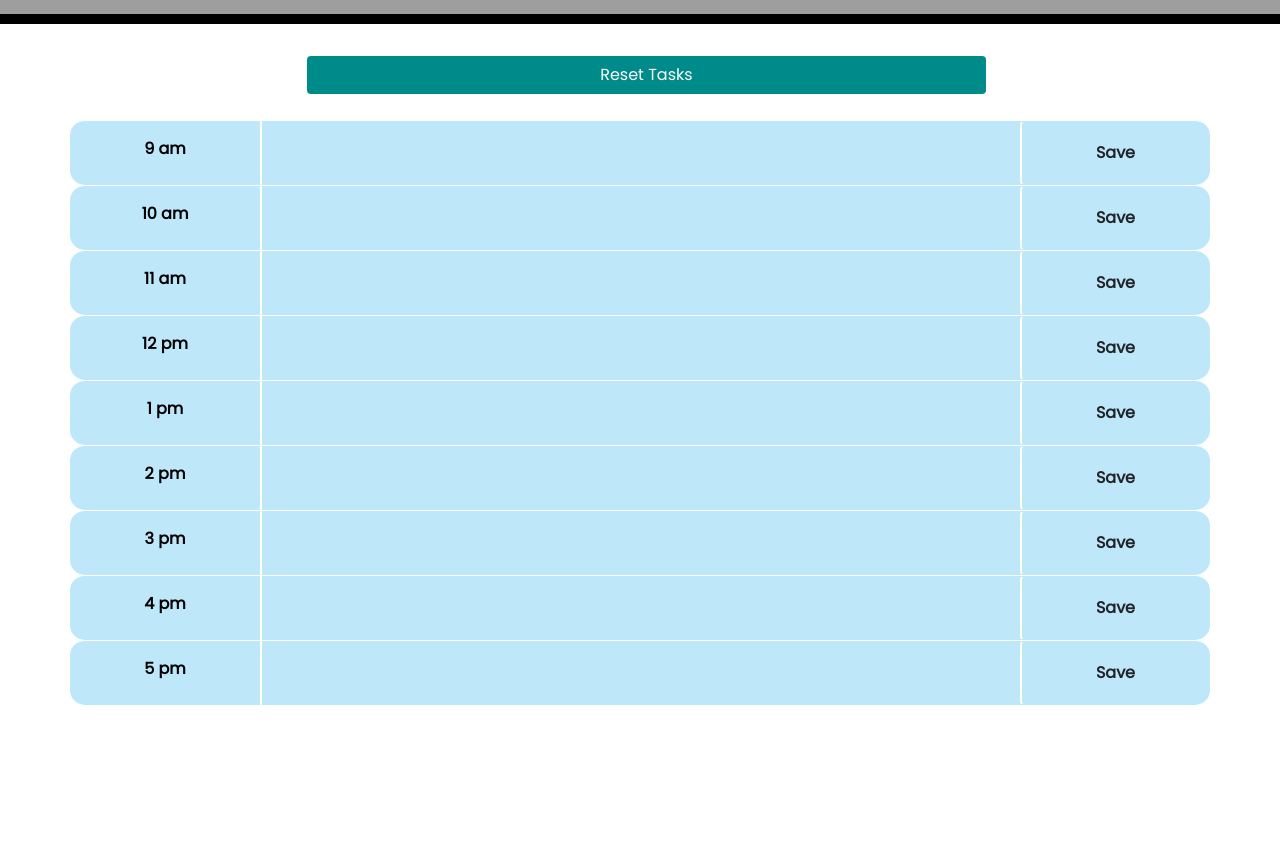
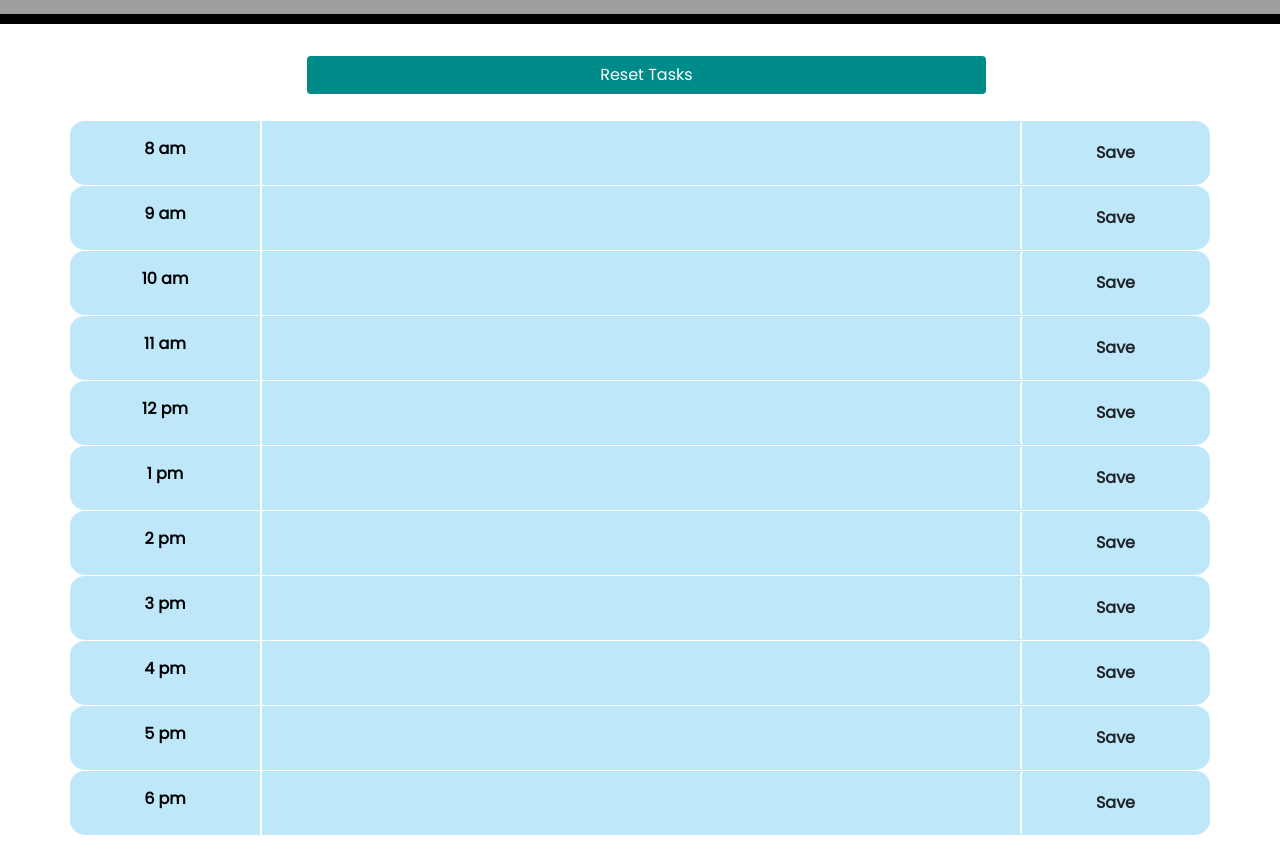
Before and after one commit to MeganLCoppins/Work-Day-Scheduler, a plain HTML site: page index.html in a window 1280 px wide. Shown: the part 280-1135 px from the top of the page. Before the commit the page ends 1005 px from the top, so only its background shows below. Drawn offline with nearby package versions, Linux system fonts and the light colour scheme; grey boxes are pictures that could not be loaded.

Commit message:
added two more time blocks

```diff
--- a/index.html
+++ b/index.html
@@ -33,6 +33,15 @@
     <button class="clear btn">Reset Tasks</button>
     <div class="container timeSlots">
 <!-- Timeblocks go here -->
+<!-- 8 am row -->
+    <div class="row time-block">
+  <!-- time -->
+      <div class="col-2 hour">8 am</div>
+  <!-- text area -->
+      <textarea class="col-8 description" id="8"></textarea>
+  <!-- button col -->
+      <button class="col-2 btn saveBtn">Save</button>
+    </div>
 <!-- 9 am row -->
       <div class="row time-block">
     <!-- time -->
@@ -122,6 +131,15 @@
     <!-- button -->
         <button class="btn saveBtn col-2">Save</button>
       </div>
+<!-- 6 pm row -->
+    <div class="row time-block">
+      <!-- time -->
+          <div class="col-2 hour">6 pm</div>
+      <!-- text area -->
+          <textarea class="col-8 description" id="18"></textarea>
+      <!-- button col -->
+          <button class="col-2 btn saveBtn">Save</button>
+        </div>
     </div>
 
     <script src="https://cdnjs.cloudflare.com/ajax/libs/moment.js/2.24.0/moment.min.js"></script>
```
